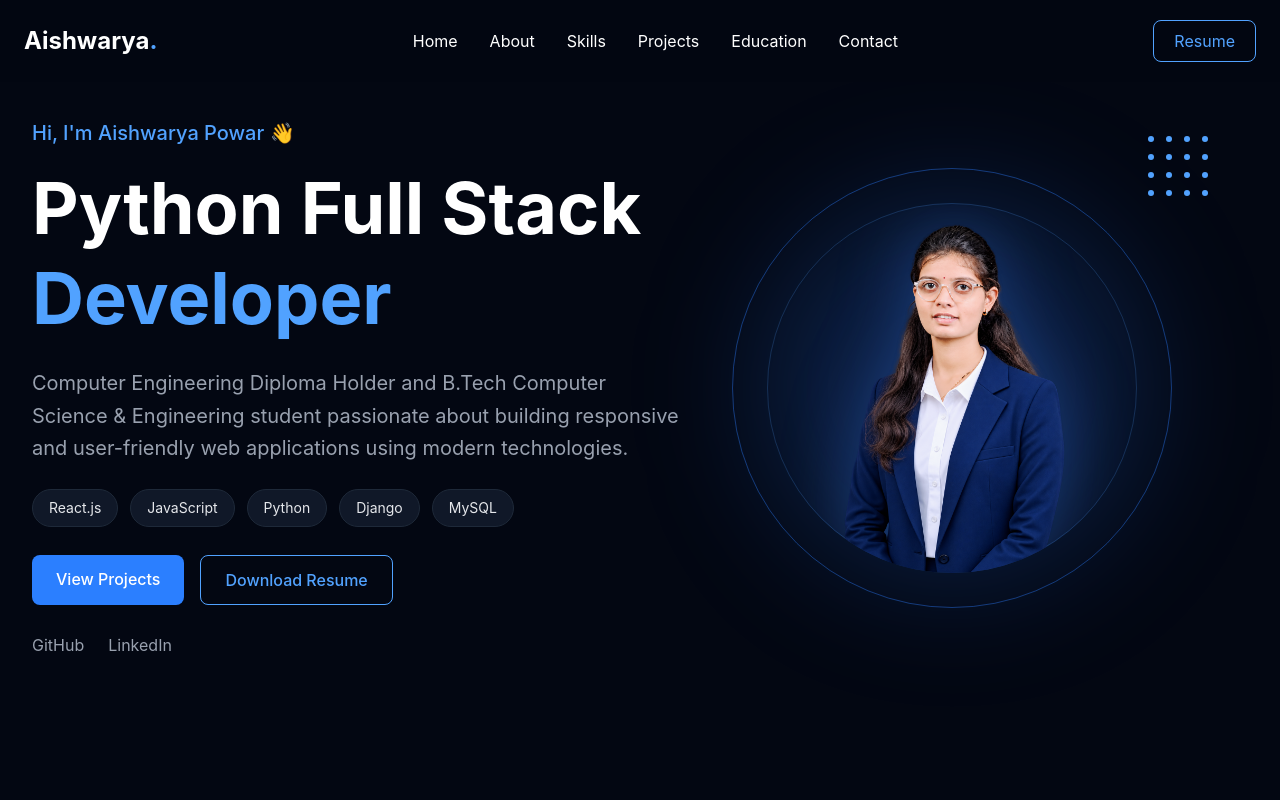
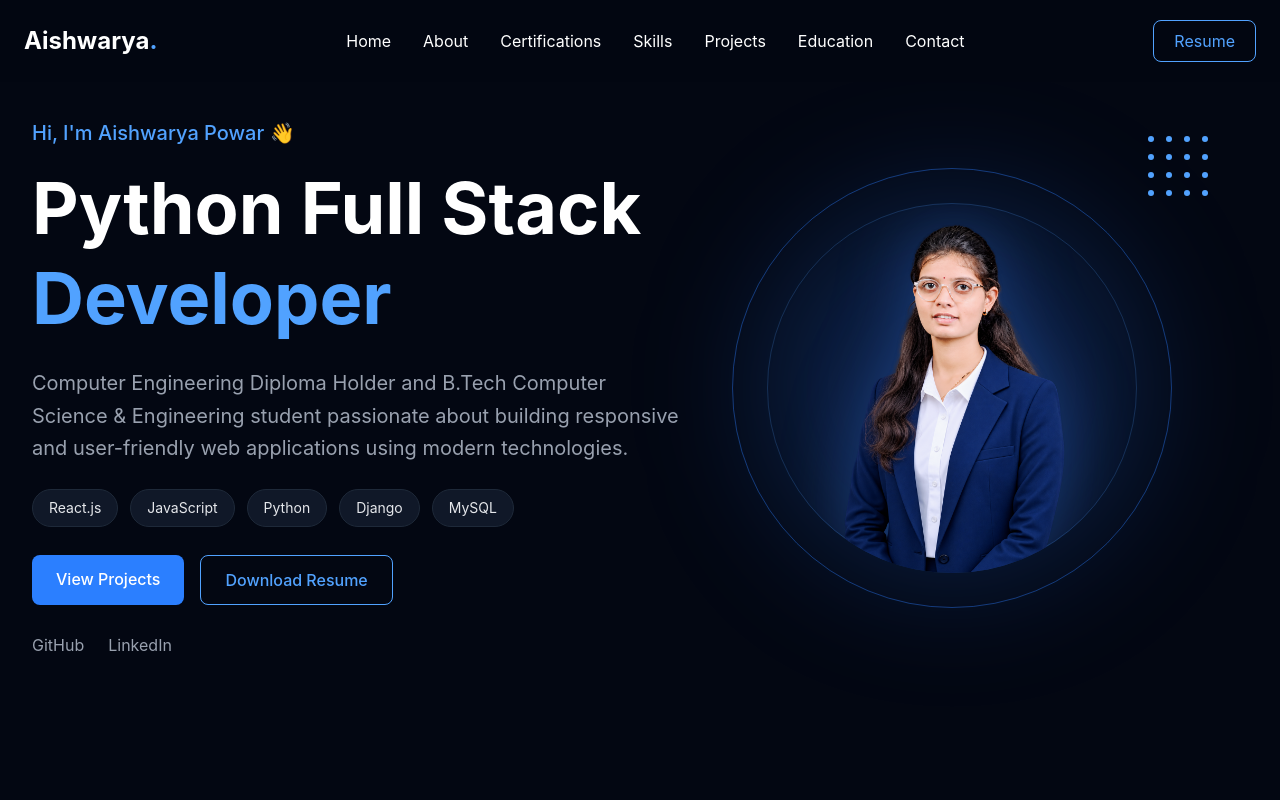
Before and after one commit to aishwarya9691/my-portfolio, a React (Vite) app in the folder frontend/: page / in a window 1280 px wide. Shown: the top 800 px of the page. Built offline with nearby package versions, Linux system fonts and the light colour scheme.

Commit message:
certification feild add in navlinks

```diff
--- a/frontend/src/components/navbar.jsx
+++ b/frontend/src/components/navbar.jsx
@@ -39,6 +39,15 @@ function Navbar() {
               className="hover:text-blue-400 transition"
             >
               About
+            </a>
+          </li>
+
+          <li>
+            <a
+              href="#certifications"
+              className="hover:text-blue-400 transition"
+            >
+              Certifications
             </a>
           </li>
 
```
